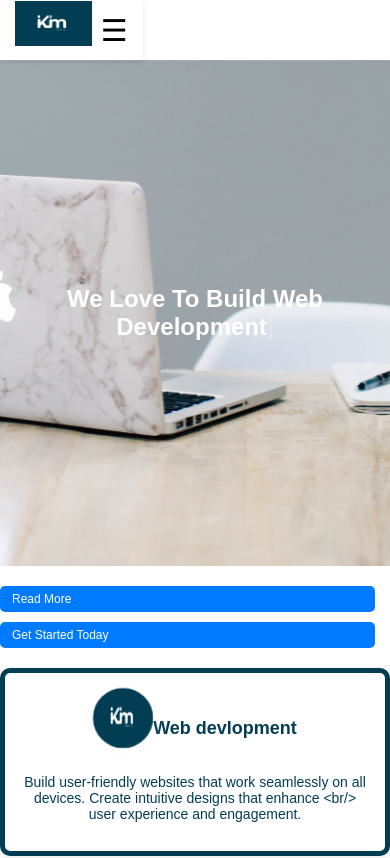
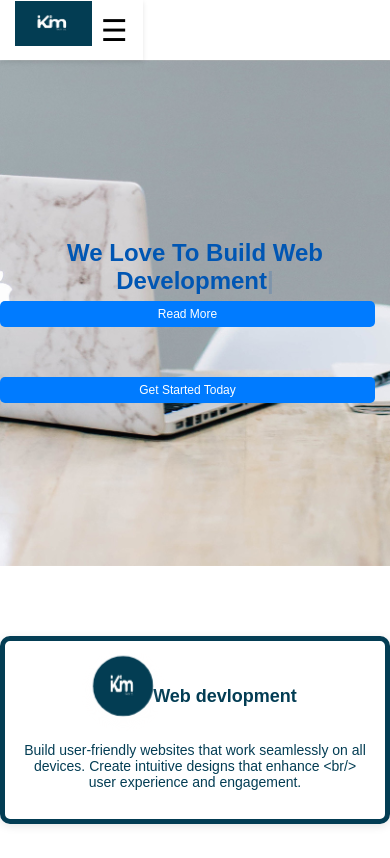
Before and after one commit to MINTAbizu/new-ikim-tech-solution, a React (Vite) app in the folder ikimtech/: page / in a window 390 px wide. Shown: the top 858 px of the page. Built offline with nearby package versions, Linux system fonts and the light colour scheme.

Commit message:
services
responsivness adjusted

```diff
--- a/ikimtech/src/component/Home/Home.jsx
+++ b/ikimtech/src/component/Home/Home.jsx
@@ -28,20 +28,22 @@ function Home() {
             <div className="col-md-12" data-aos="fade-up" data-aos-delay="400">
               <div className="row justify-content-center mb-4">
                 <div className="col-md-8 text-center typedwords">
-                  <h1>We Love To Build <span className="typed-words" ref={el} /></h1>
+                  <h1 className='commonword'>We Love To Build <span className="typed-words" ref={el} /></h1>
 
                 </div>
               </div>
             </div>
+             <div className="homebutton">
+                    <a data-fancybox className="btn btn-primary btn-md">Read More</a>
+                    <a data-fancybox className="btn btn-primary btn-md">Get Started Today</a>
+                  </div>
           </div>
+
         </div>
 
       </div>
 
-       <div className="homebutton">
-                    <a data-fancybox className="btn btn-primary btn-md">Read More</a>
-                    <a data-fancybox className="btn btn-primary btn-md">Get Started Today</a>
-                  </div>
+
 
     </div>
   )
--- a/ikimtech/src/component/Home/home.css
+++ b/ikimtech/src/component/Home/home.css
@@ -6,15 +6,18 @@
     display: flex;
     align-items: center; /* Center content vertically */
     justify-content: center; /* Center content horizontally */
-    color: white; /* Text color */
+    color: #0056b3;
     background-image: url('../image/home/hero_1.jpg'); /* Replace with your background image */
     background-size: cover; /* Cover the area */
     background-position: center; /* Center the background */
     text-align: center; /* Center text */
+    margin-bottom: 50px;
 }
 
 .typedwords {
     margin: 0; /* Reset margin */
+
+    font-size: 38px;
 }
 
 .homebutton {
@@ -55,11 +58,13 @@
     .homebutton {
         flex-direction: column; /* Stack buttons vertically on small screens */
         width: 100%; /* Full width for buttons */
+        margin-top: 90px;
     }
 
     .btn {
         width: 90%; /* Make buttons responsive */
         font-size: 14px; /* Smaller font size */
+        margin-top: 40px;
     }
 }
 
@@ -74,7 +79,7 @@
 }
 
 .homebutton {
-    margin-top: 20px; /* Spacing above buttons */
+    margin-top: -50px; /* Spacing above buttons */
     display: flex;
     justify-content: center; /* Center buttons */
     gap: 10px; /* Space between buttons */
```
